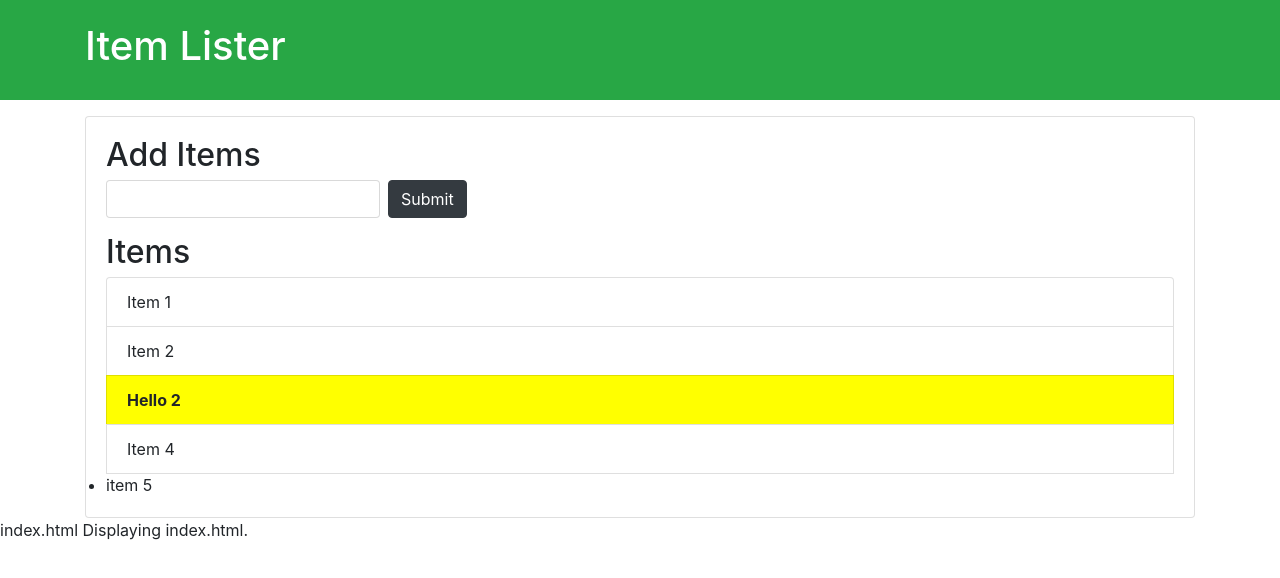
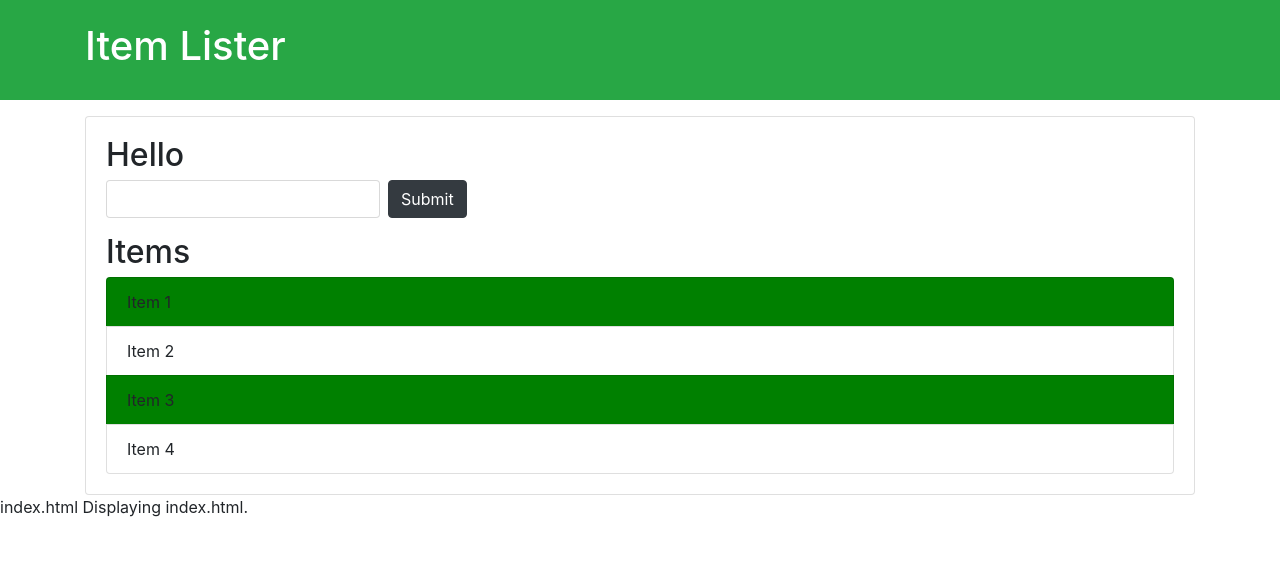
Before and after one commit to Siddharthirkal/gittutorialdemo, a plain HTML site: page index.html in a window 1280 px wide. Drawn offline with nearby package versions, Linux system fonts and the light colour scheme.

Commit message:
quearySelectorAll

```diff
--- a/app.js
+++ b/app.js
@@ -1,12 +1,26 @@
-// var items = document.getElementsByClassName('list-group-item');
-// console.log(items);
-// console.log(items[2]);
-// items[2].textContent = 'Hello 2';
-// items[2].style.fontWeight = 'bold';
-// items[2].style.backgroundColor = 'green';
-var li = document.getElementsByTagName('li');
-console.log(li);
-console.log(li[2]);
-li[2].textContent = 'Hello 2';
-li[2].style.fontWeight = 'bold';
-li[2].style.backgroundColor = 'yellow';
+// // var items = document.getElementsByClassName('list-group-item');
+// // console.log(items);
+// // console.log(items[2]);
+// // items[2].textContent = 'Hello 2';
+// // items[2].style.fontWeight = 'bold';
+// // items[2].style.backgroundColor = 'green';
+// var li = document.getElementsByTagName('li');
+// console.log(li);
+// console.log(li[2]);
+// li[2].textContent = 'Hello 2';
+// li[2].style.fontWeight = 'bold';
+// li[2].style.backgroundColor = 'yellow';
+
+//
+
+var titles = document.querySelectorAll('.title');
+
+console.log(titles);
+titles[0].textContent = 'Hello';
+
+var odd = document.querySelectorAll('li:nth-child(odd)');
+
+for(var i=0;i<odd.length;i++)
+{
+    odd[i].style.backgroundColor = 'green';
+}
--- a/index.html
+++ b/index.html
@@ -27,7 +27,6 @@
       <li class="list-group-item">Item 2</li>
       <li class="list-group-item">Item 3</li>
       <li class="list-group-item">Item 4</li>
-      <li>item 5</li>
     </ul>
    </div>
   </div>
```
